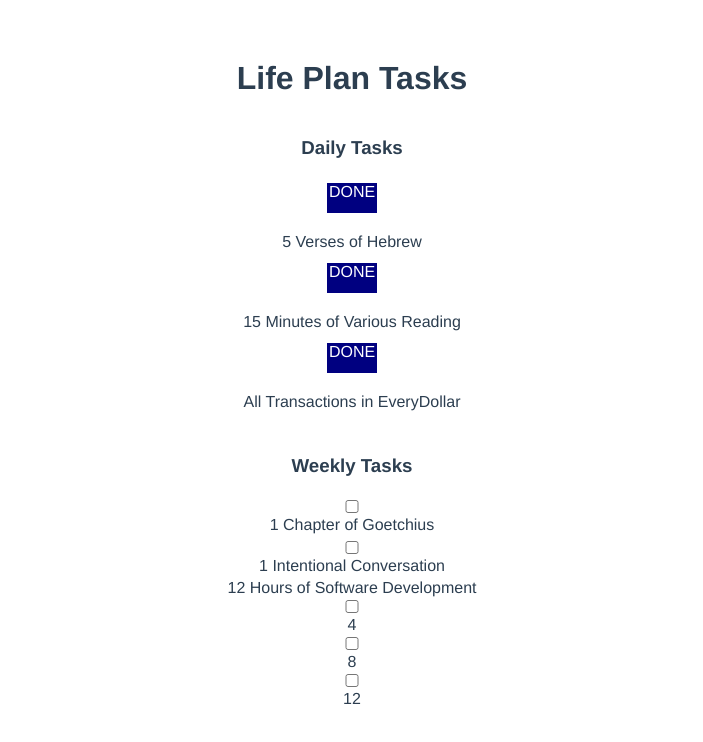
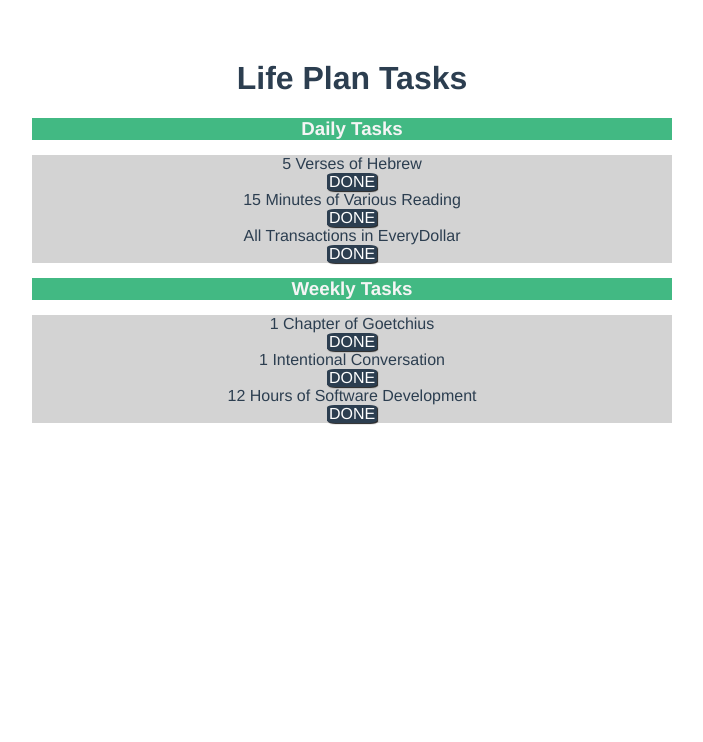
Before and after one commit to jwosborn/LifePlan-Checklist, a Vue app: page / in a window 1280 px wide. Shown: the top 742 px of the page, without its empty margins (288-991 px from the left). Built offline with nearby package versions, Linux system fonts and the light colour scheme.

Commit message:
added weekly tasks and styles

```diff
--- a/src/components/Tasks.vue
+++ b/src/components/Tasks.vue
@@ -3,32 +3,18 @@
     <h1>{{ msg }}</h1>
 
     <h3>Daily Tasks</h3>
-    <div :key="task" class="task" v-for="task in dailyTasks">
+    <div :key="task" class="task-wrapper" v-for="task in dailyTasks">
       <div class="task" v-if="!task.isDone">
+        <div class="option">{{ task.value }}</div>
         <div class="complete" @click="task.isDone = !task.isDone">DONE</div>
-        <div class="option">{{ task.value }}</div>
       </div>
     </div>
     <h3>Weekly Tasks</h3>
-    <div class="task">
-      <input type="checkbox" class="checkbox" id="goetchius" />
-      <label for="checkbox">1 Chapter of Goetchius</label>
-    </div>
-    <div class="task">
-      <input type="checkbox" class="checkbox" id="convo" />
-      <label for="checkbox">1 Intentional Conversation</label>
-    </div>
-    <div class="task">
-      <div>12 Hours of Software Development</div>
-
-      <input type="checkbox" class="checkbox" id="dev4" />
-      <label for="checkbox">4</label>
-
-      <input type="checkbox" class="checkbox" id="dev8" />
-      <label for="checkbox">8</label>
-
-      <input type="checkbox" class="checkbox" id="dev12" />
-      <label for="checkbox">12</label>
+    <div :key="task" class="task-wrapper" v-for="task in weeklyTasks">
+      <div class="task" v-if="!task.isDone">
+        <div class="option">{{ task.value }}</div>
+        <div class="complete" @click="task.isDone = !task.isDone">DONE</div>
+      </div>
     </div>
   </div>
 </template>
@@ -58,6 +44,23 @@ export default {
           isDone: false
         }
       ],
+      weeklyTasks: [
+        {
+          name: "goetchius",
+          value: "1 Chapter of Goetchius",
+          isDone: false
+        },
+        {
+          name: "convo",
+          value: "1 Intentional Conversation",
+          isDone: false
+        },
+        {
+          name: "dev",
+          value: "12 Hours of Software Development",
+          isDone: false
+        }
+      ],
       toDo: [],
       done: []
     };
@@ -68,27 +71,29 @@ export default {
 <!-- Add "scoped" attribute to limit CSS to this component only -->
 <style scoped>
 h3 {
-  margin: 40px 0 20px 0;
+  margin: 15px auto;
+  background: #42b983;
+  color: #f5f5f5;
+  width: 50vw;
 }
 .task {
   display: flex;
   flex-direction: column;
-  margin: 0.25em 0;
+  margin: auto;
+  background-color: lightgray;
+  width: 50vw;
 }
 .tasks {
   display: flex;
 }
-input {
-  margin-right: 1.25em;
-  margin-left: 1.25em;
-}
 .complete {
   margin: auto;
-  margin-bottom: 1.25em;
-  height: 30px;
+  height: 1e.25m;
   width: 50px;
-  background-color: navy;
+  background-color: #2c3e50;
   color: white;
   cursor: pointer;
+  border-radius: 15%;
+  box-shadow: 1px 1px 1px #222222;
 }
 </style>
```
